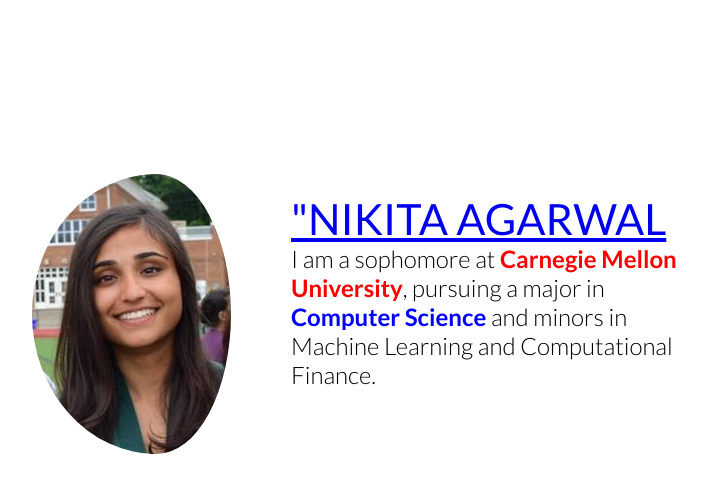
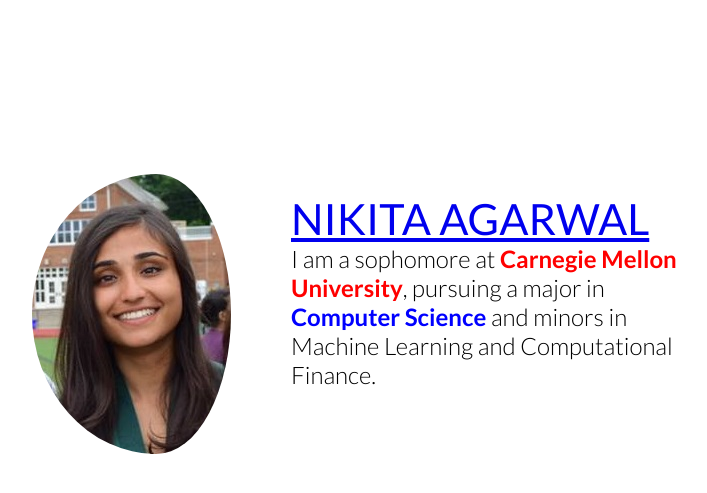
Before and after one commit to nikitaagarwal/nikitaagarwal.github.io, a plain HTML site: page index.html in a window 1280 px wide. Shown: the part 5-498 px from the top of the page, without its empty margins (359-1066 px from the left). Drawn offline with nearby package versions, Linux system fonts and the light colour scheme; a script that the page names is missing.

Commit message:
small fixes

```diff
--- a/index.html
+++ b/index.html
@@ -24,7 +24,7 @@
 	</div>
 
     <div class="topRight">
-        <h1 style="margin-top:30%; font-size:43px; padding-left: 10px; font-weight:400;"><a href="agarwal_resume.pdf">"NIKITA AGARWAL</a></a></h1>
+        <h1 style="margin-top:30%; font-size:43px; padding-left: 10px; font-weight:400;"><a href="agarwal_resume.pdf">NIKITA AGARWAL</a></h1>
         <div class=header2Change>
         <h2>I am a sophomore at <span class="boldText" style="color: red;"> Carnegie Mellon University</span>, pursuing a major in <span class="boldText" style="color: blue;">Computer Science</span> and minors in Machine Learning and Computational Finance.</h2> </div>
     </div>
```
